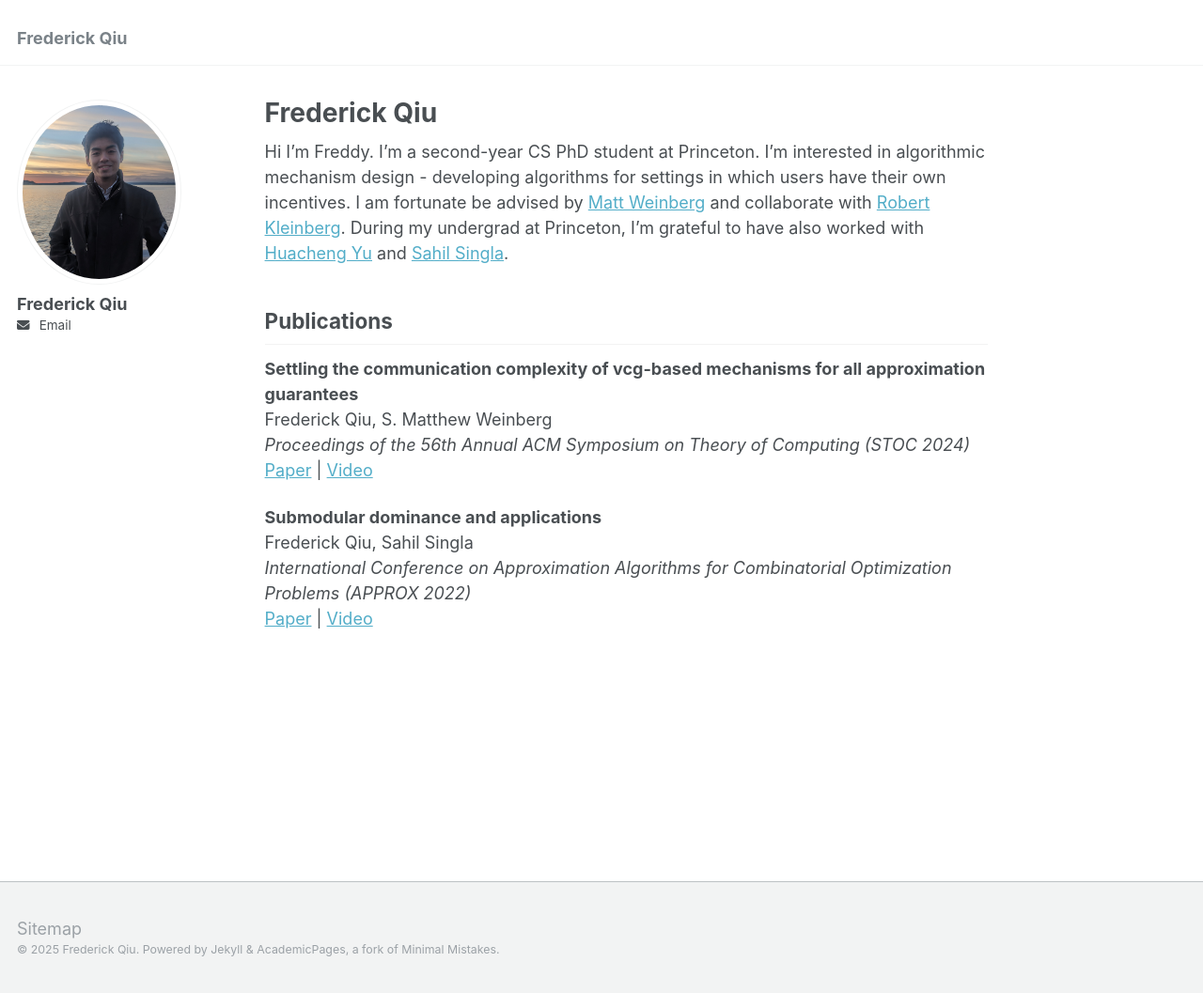
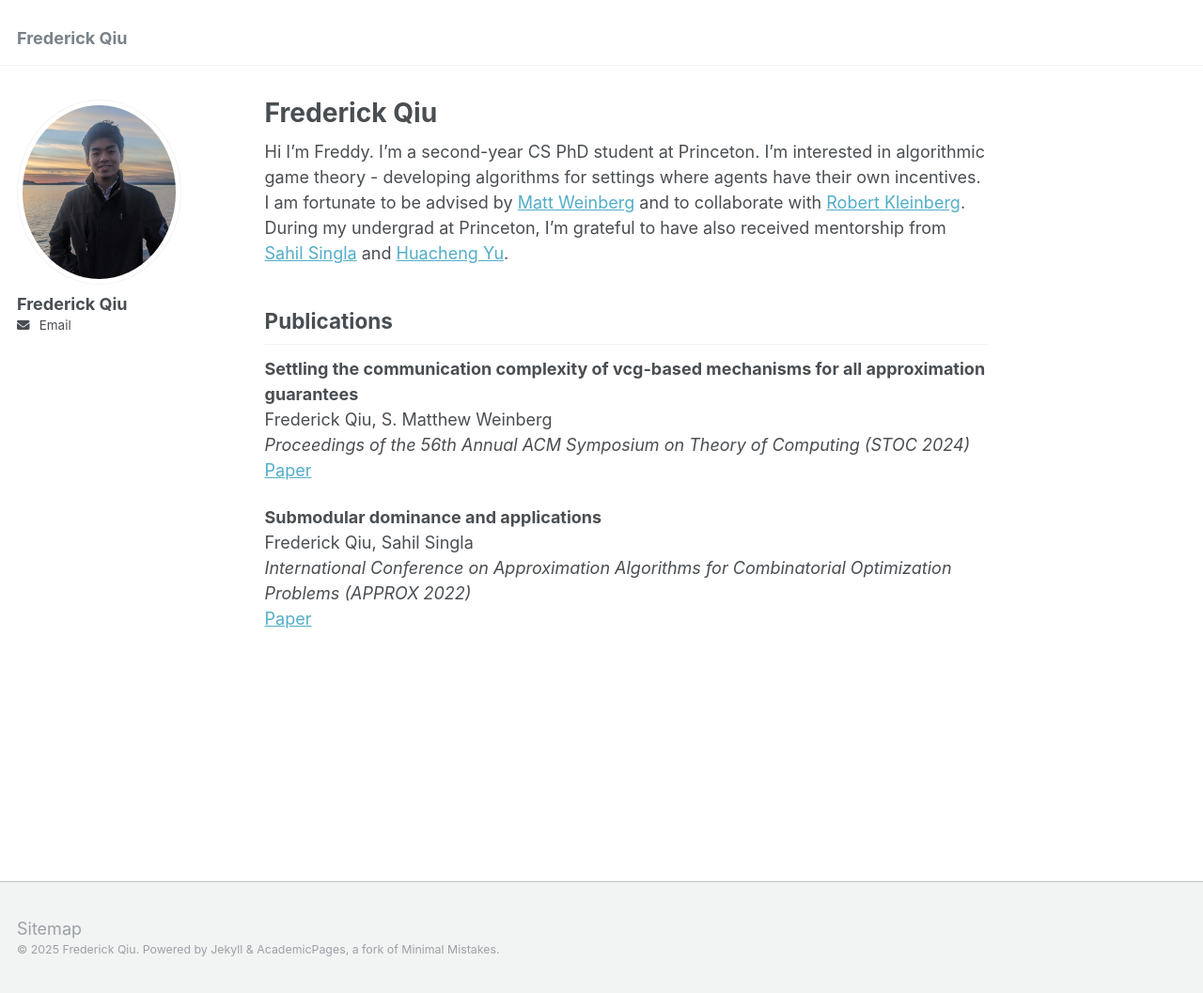
Before and after one commit to frederickqiu/frederickqiu.github.io, a Jekyll site: the page built from _pages/about.md, in a window 1280 px wide and 1057 px high. Shown: the whole window at 94% size. Built offline with Jekyll 4.4.1, drawn with Linux system fonts in a browser that asks for light colours.

Commit message:
Update about.md

```diff
--- a/_pages/about.md
+++ b/_pages/about.md
@@ -6,16 +6,18 @@ redirect_from:
   - /about/
   - /about.html
 ---
-Hi I'm Freddy. I'm a second-year CS PhD student at Princeton. I'm interested in algorithmic mechanism design - developing algorithms for settings in which users have their own incentives. I am fortunate be advised by [Matt Weinberg](https://www.cs.princeton.edu/~smattw/) and collaborate with [Robert Kleinberg](https://www.cs.cornell.edu/~rdk/). During my undergrad at Princeton, I'm grateful to have also worked with [Huacheng Yu](https://www.cs.princeton.edu/~hy2/) and [Sahil Singla](https://faculty.cc.gatech.edu/~ssingla7/).
+Hi I'm Freddy. I'm a second-year CS PhD student at Princeton. I'm interested in algorithmic game theory - developing algorithms for settings where agents have their own incentives. I am fortunate to be advised by [Matt Weinberg](https://www.cs.princeton.edu/~smattw/) and to collaborate with [Robert Kleinberg](https://www.cs.cornell.edu/~rdk/). During my undergrad at Princeton, I'm grateful to have also received mentorship from [Sahil Singla](https://faculty.cc.gatech.edu/~ssingla7/) and [Huacheng Yu](https://www.cs.princeton.edu/~hy2/).
+
+
 ## Publications
 
 **Settling the communication complexity of vcg-based mechanisms for all approximation guarantees**\
 Frederick Qiu, S. Matthew Weinberg\
 *Proceedings of the 56th Annual ACM Symposium on Theory of Computing (STOC 2024)* \
-[Paper](https://dl.acm.org/doi/abs/10.1145/3618260.3649706) | [Video](https://www.youtube.com/watch?v=FciXVzrBWMY)
+[Paper](https://dl.acm.org/doi/abs/10.1145/3618260.3649706)
 
 
 **Submodular dominance and applications**\
 Frederick Qiu, Sahil Singla\
 *International Conference on Approximation Algorithms for Combinatorial Optimization Problems (APPROX 2022)* \
-[Paper](https://arxiv.org/abs/2207.04957) | [Video](https://www.youtube.com/watch?v=Zt5cZSt1q3U)
+[Paper](https://arxiv.org/abs/2207.04957)
```
